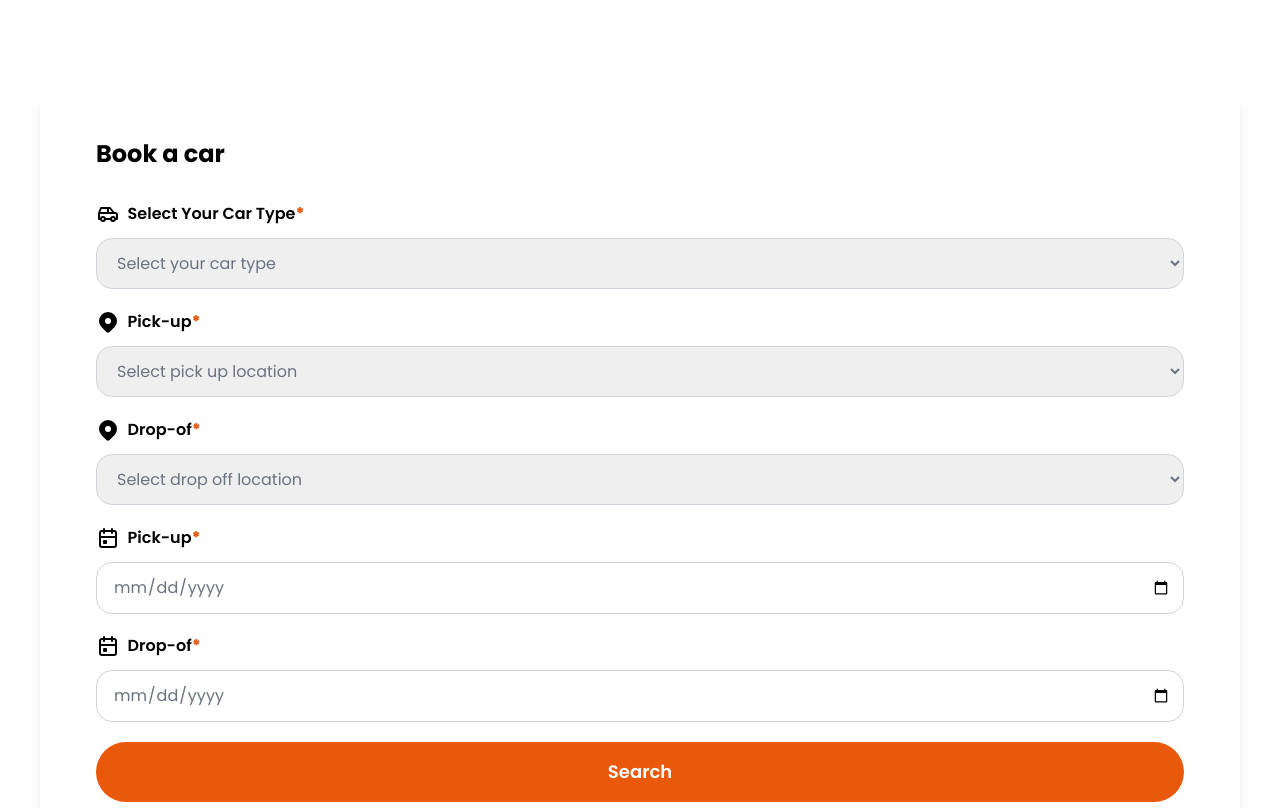
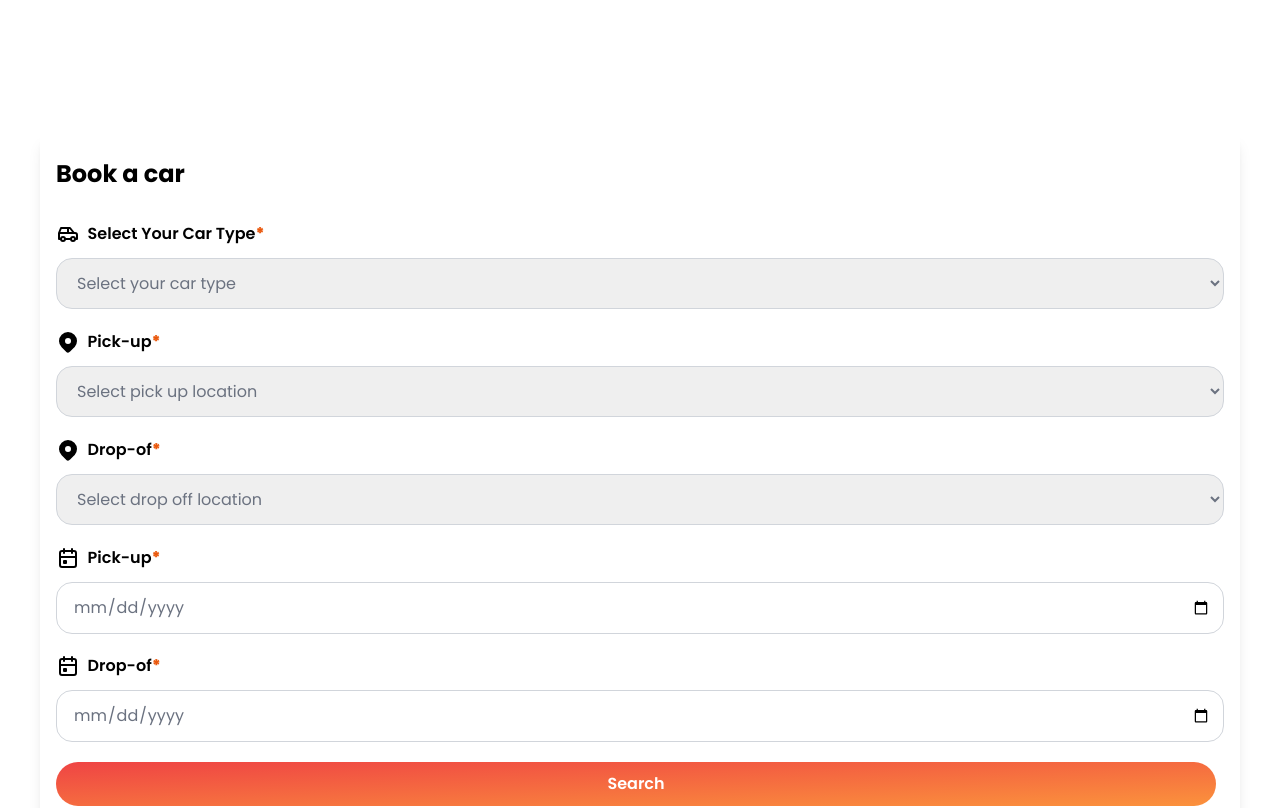
Before and after one commit to BytePrashant/Rental-Ride, a Next.js app: page / in a window 1280 px wide. Shown: the part 1660-2468 px from the top of the page. Built offline with nearby package versions, Linux system fonts and the light colour scheme.

Commit message:
added Booking

```diff
--- a/src/components/Booking.tsx
+++ b/src/components/Booking.tsx
@@ -1,10 +1,10 @@
 export function Booking() {
   return (
     <div>
-      <section id="Booking" className="font-custom1">
+      <section id="Booking" className="font-custom1 py-16">
         <div className="container mx-auto px-10">
-          <div className="booking-content flex items-center justify-center h-screen w-auto relative md:justify-center">
-            <div className="booking-content-box bg-white bg-cover bg-center bg-no-repeat shadow-lg rounded-md text-black w-full h-auto px-14 py-12 relative">
+          <div className="booking-content flex items-center justify-center h-auto w-auto relative md:justify-center">
+            <div className="booking-content-box bg-white bg-cover bg-center bg-no-repeat shadow-lg rounded-md text-black w-full h-auto px-4 py-6 relative">
               <h2 className="text-2xl font-bold mb-8">Book a car</h2>
               <form className="box-form grid grid-rows-4 gap-5">
                 <div className="box-form__car-type flex flex-col">
@@ -160,7 +160,11 @@ export function Booking() {
                     className="border border-gray-300 rounded-2xl p-3 pl-4 text-gray-500 font-rubik text-md font-normal outline-none"
                   ></input>
                 </div>
-                <button className="bg-orange-600 text-white p-4 font-semibold text-lg rounded-full">Search</button>
+                <button
+                  className="text-white bg-gradient-to-br from-red-500 to-orange-400 font-semibold rounded-3xl px-5 py-2.5 text-center me-2 mb-2"
+                >
+                  Search
+                </button>
               </form>
             </div>
           </div>
```
